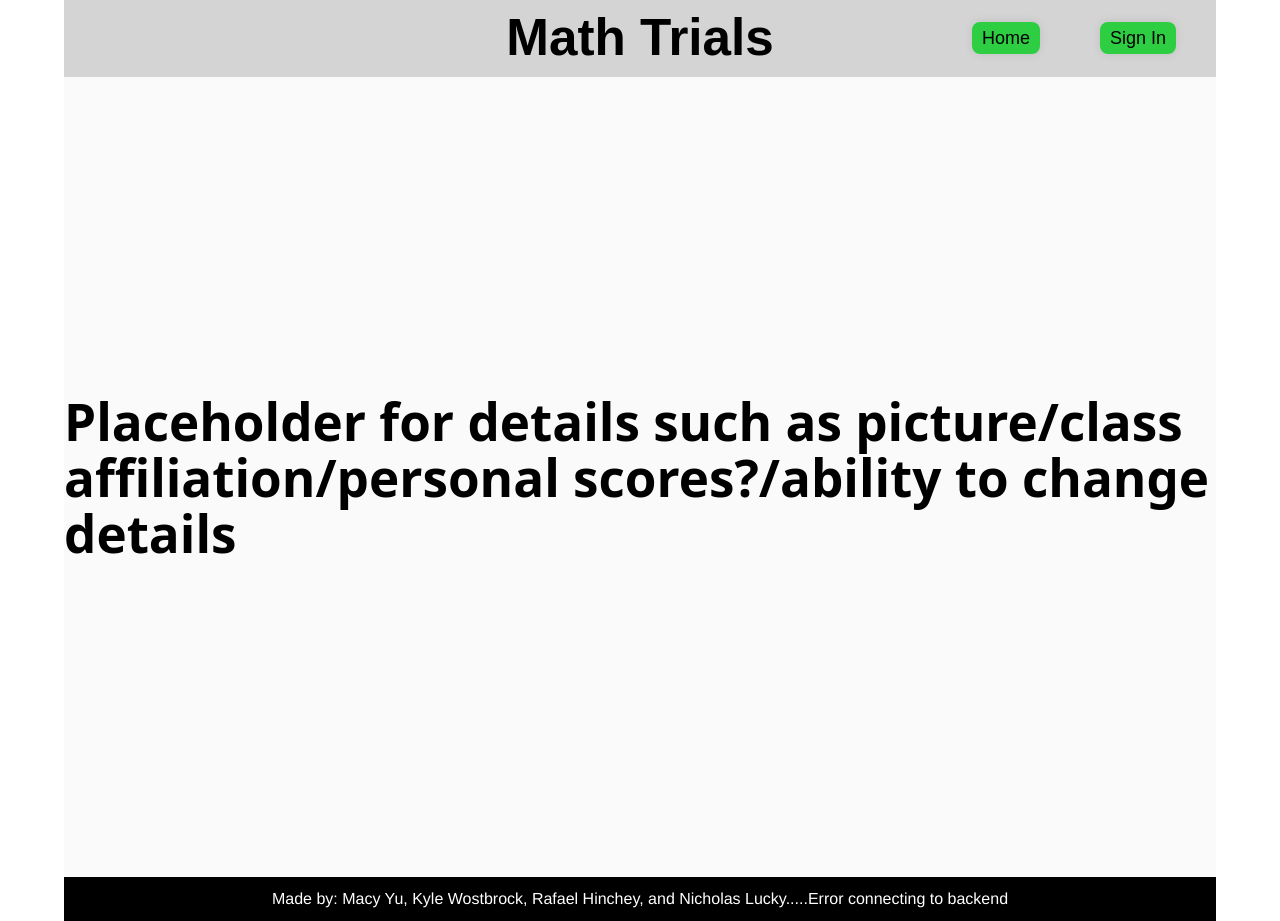
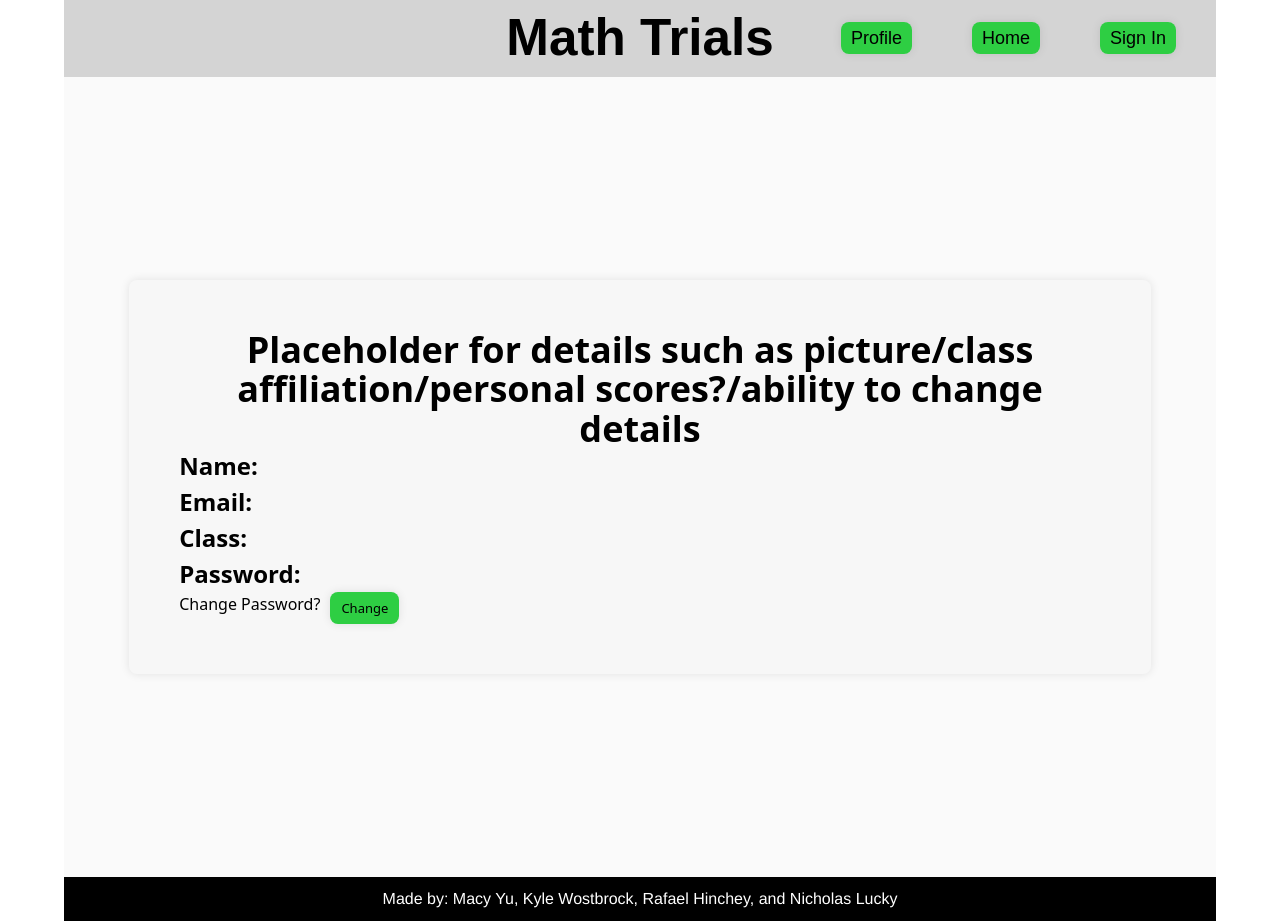
Before and after one commit to Masiesworld/math-game-website, a React (Vite) app in the folder client/: page /profile in a window 1280 px wide. Built offline with nearby package versions, Linux system fonts and the light colour scheme; no server answers.

Commit message:
Started Profile/reset and other changes

```diff
--- a/client/src/App.css
+++ b/client/src/App.css
@@ -39,8 +39,8 @@ body, html, #root{
 
 .btn {
     margin-left: 10px;
-    height: 33px;
-    width: 70px;
+    height: auto;
+    width: auto;
     color: #000000;
     background-color: #2ece43;
     border-radius: 8px;
--- a/client/src/App.jsx
+++ b/client/src/App.jsx
@@ -8,6 +8,9 @@ import Profile from "./Pages/Profile"
 
 import SignIn from './Pages/Sign-in'
 import SignUp from './Pages/Sign-up'
+
+import PasswordReset from './Pages/PasswordReset'
+
 
 function App() {
   return (
@@ -20,6 +23,7 @@ function App() {
             <Route path="/profile" element={<Profile />} />
             <Route path="/Sign-in" element={<SignIn />} />
             <Route path="/Sign-up" element={<SignUp />} />
+            <Route path="/PasswordReset" element={<PasswordReset />} />
           </Routes>
 
             <Footer/>
--- a/client/src/Components/Footer.jsx
+++ b/client/src/Components/Footer.jsx
@@ -3,22 +3,10 @@ import './Footer.css'
 
 function Footer(){
 
-    const [message, setMessage] = useState('Loading...');
-
-      useEffect(() => {
-        fetch('http://localhost:3001/api/test') // Your Express route
-          .then(res => res.json())
-          .then(data => setMessage(data.message))
-          .catch(err => {
-            console.error('Error fetching from backend:', err);
-            setMessage('Error connecting to backend');
-          });
-      }, []);
-
     return(
         <footer className="footer">
             <p className="text-footer">
-            Made by: Macy Yu, Kyle Wostbrock, Rafael Hinchey, and Nicholas Lucky.....{message}
+            Made by: Macy Yu, Kyle Wostbrock, Rafael Hinchey, and Nicholas Lucky
             </p>
         </footer>
     )
--- a/client/src/Components/Navbar.jsx
+++ b/client/src/Components/Navbar.jsx
@@ -22,6 +22,9 @@ function NavBar(){
       {/* If user is NOT signed in */}
         <ul className="nav-list">
           <li>
+                <Link to="/Profile" className="btn btn-sm">Profile</Link>
+              </li>
+          <li>
             <Link to="/" className="btn btn-sm">Home</Link>
           </li>
 
@@ -29,6 +32,7 @@ function NavBar(){
             <li>
               <Link to="/Sign-in" className='btn btn-sm'>Sign In</Link>
             </li>
+
           )}
           {/* If user is signed in */}
           {signedIn && (
--- /dev/null
+++ b/client/src/Pages/PasswordReset.css
@@ -0,0 +1,17 @@
+.passwordReset {
+  max-width: 60%;
+  margin: 100px auto;
+  padding: 50px;
+  text-align: center;
+  background-color: #f7f7f7;
+  border-radius: 8px;
+  box-shadow: 0 0 10px rgba(0,0,0,0.1);
+  color: #000;
+}
+
+.passwordReset input {
+  width: 40%;
+  padding: 10px;
+  margin-top: 10px;
+  font-size: 16px;
+}
--- /dev/null
+++ b/client/src/Pages/PasswordReset.jsx
@@ -0,0 +1,15 @@
+    import { useState } from 'react'
+    import '../App.css'
+
+
+    function PasswordReset(){
+    return(
+        <div>
+            <div className= "box-main">
+                <h1>Send an email that'll allow password resettting?</h1>
+            </div>
+        </div>
+         )
+    }
+
+    export default PasswordReset
--- /dev/null
+++ b/client/src/Pages/Profile.css
@@ -0,0 +1,25 @@
+.Profile {
+  max-width: 80%;
+  margin: 100px auto;
+  padding: 50px;
+  text-align: center;
+  background-color: #f7f7f7;
+  border-radius: 8px;
+  box-shadow: 0 0 10px rgba(0,0,0,0.1);
+  color: #000;
+}
+
+.Profile .information {
+    text-align: left;
+}
+
+.Profile h1 {
+    font-size: 36px;
+}
+
+.PassChange {
+    display: flex;
+}
+
+.PassChange .btn{
+}
--- a/client/src/Pages/Profile.jsx
+++ b/client/src/Pages/Profile.jsx
@@ -1,12 +1,25 @@
     import { useState } from 'react'
     import '../App.css'
+    import './Profile.css'
 
 
     function Profile(){
     return(
         <div>
             <div className= "box-main">
-                <h1>Placeholder for details such as picture/class affiliation/personal scores?/ability to change details</h1>
+                <div className="Profile">
+                    <h1>Placeholder for details such as picture/class affiliation/personal scores?/ability to change details</h1>
+                    <div className="information">
+                        <h2>Name: </h2>
+                        <h2>Email: </h2>
+                        <h2>Class: </h2>
+                        <h2>Password: </h2>
+                        <div className="PassChange">
+                            <p>Change Password?</p>
+                            <button className="btn btn-sm">Change</button>
+                        </div>
+                    </div>
+                </div>
             </div>
         </div>
          )
--- a/client/src/Pages/Sign-in.jsx
+++ b/client/src/Pages/Sign-in.jsx
@@ -38,10 +38,8 @@ function SignIn(){
     }
   };
   return (
-    /* <div class= "box-main">
-        <h1>Placeholder for Sign in/ sign up link or popup?/reset password function</h1>
-    </div> */
 
+  <div className= "box-main">
     <div className='sign-in-form'>
         <h2>Sign In</h2>
         <input value={name} onChange={handleNameChange} type='text' placeholder='Enter your username'/>
@@ -51,11 +49,12 @@ function SignIn(){
         <p>Reset password</p>
         <p>Don't have an account?</p>
         <Link to="/Sign-up" className="btn btn-sm">Sign Up</Link>
-        <button onClick={handleLogin}>Login</button>
+        <button className="btn btn-sm" onClick={handleLogin}>Login</button>
         <p className={message.includes('successful') ? 'success-message' : 'error-message'}>
             {message}
         </p>
     </div>
+  </div>
   );
 }
 
```
